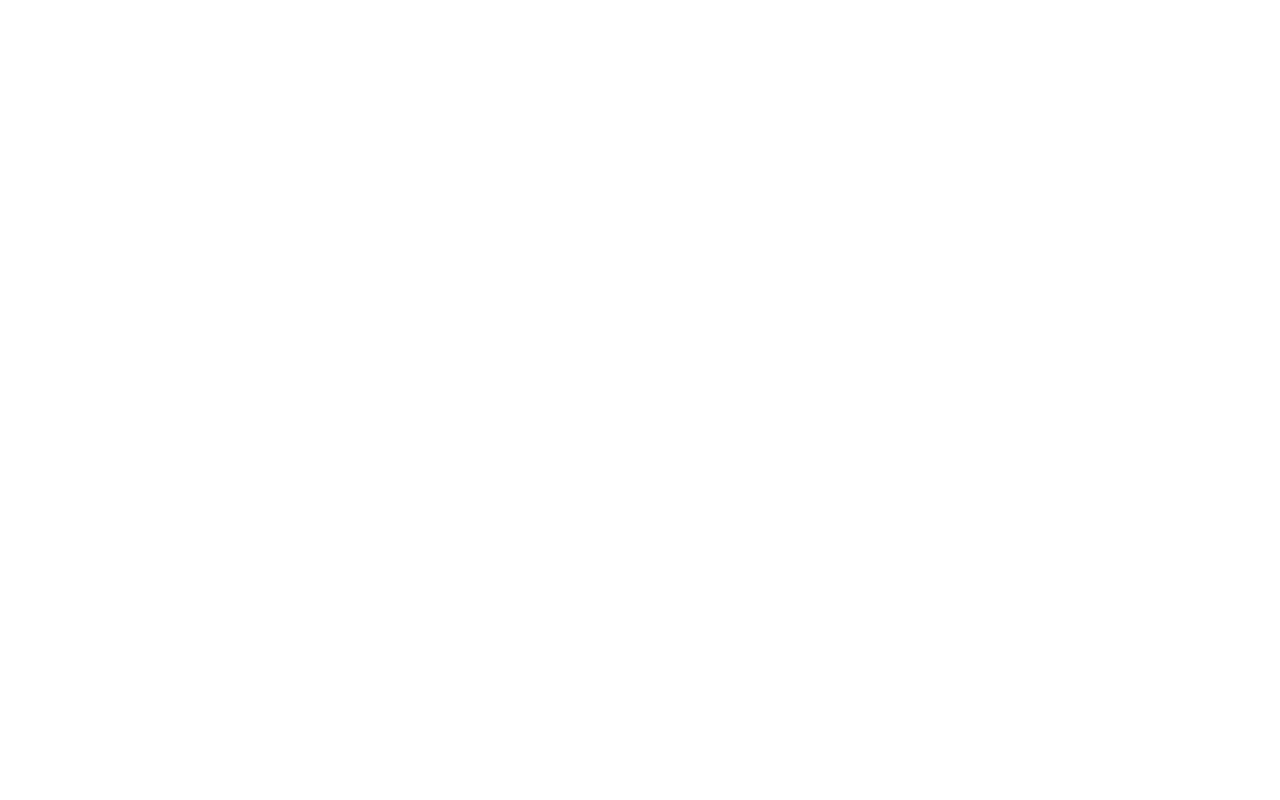
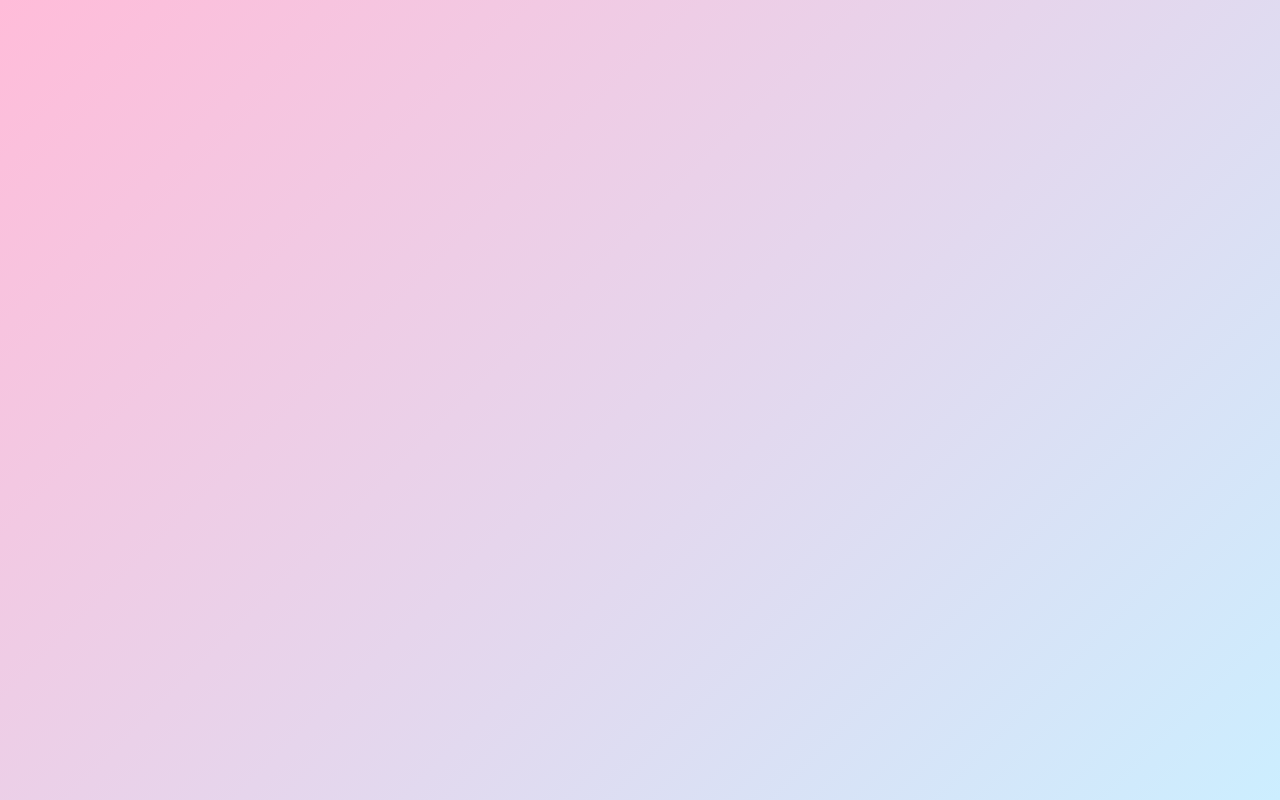
Before and after one commit to yurisdraughts/contact-manager, a plain HTML site: page index.html in a window 1280 px wide. Drawn offline with nearby package versions, Linux system fonts and the light colour scheme.

Commit message:
Added background

```diff
--- a/index.html
+++ b/index.html
@@ -12,7 +12,9 @@
 </head>
 
 <body>
-    <div id="app"></div>
+    <div class="background">
+        <div id="app"></div>
+    </div>
 </body>
 
 </html>
--- a/main.js
+++ b/main.js
@@ -1,5 +1,20 @@
 import { createApp } from 'https://unpkg.com/vue@3/dist/vue.esm-browser.js';
 import { ContactManager } from './modules/ContactManager.js';
+
+document.querySelector('.background').addEventListener('mousemove', function(event) {
+    const mousePosition = Math.hypot(
+        event.clientX / this.offsetWidth,
+        event.clientY / this.offsetHeight
+    );
+
+    const basePercent = 25,
+        percentRange = 50,
+        adjustablePercent = percentRange * mousePosition;
+
+    const gradientPercent = basePercent + adjustablePercent;
+
+    this.style.setProperty('--middle-point', `${gradientPercent}%`);
+});
 
 const contactManager = new ContactManager();
 
--- /dev/null
+++ b/style.scss
@@ -0,0 +1,41 @@
+:root {
+    --light-blue-backup: rgb(204, 238, 255);
+    --light-blue: rgba(204, 238, 255, 1);
+    --light-purple: rgba(230, 213, 236, 1);
+    --pink: rgba(255, 188, 217, 1);
+
+    --dark: #262626;
+    --light: #f5f5f5;
+
+    --red: #dc2626;
+    --green: #16a34a;
+    --blue: #1e40af;
+
+    --transition-duration: 0.3s;
+}
+
+* {
+    box-sizing: border-box;
+}
+
+body {
+    font-size: 10px;
+    font-family: sans-serif;
+    color: var(--dark);
+}
+
+.background {
+    --middle-point: 50%;
+
+    align-items: center;
+    justify-content: center;
+    flex-direction: column;
+    display: flex;
+    min-height: 100vh;
+
+    background: var(--blue-backup);
+    background: -moz-linear-gradient(-45deg, var(--light-blue) 0%, var(--light-purple) var(--middle-point), var(--pink) 100%);
+    background: -webkit-linear-gradient(-45deg, var(--light-blue) 0%, var(--light-purple) var(--middle-point), var(--pink) 100%);
+    background: linear-gradient(-45deg, var(--light-blue) 0%, var(--light-purple) var(--middle-point), var(--pink) 100%);
+    // filter: progid:DXImageTransform.Microsoft.gradient(startColorstr="#cceeff", endColorstr="#ffbcd9", GradientType=1);
+}
```
Also changed, not shown: style.css, 1 other file.
